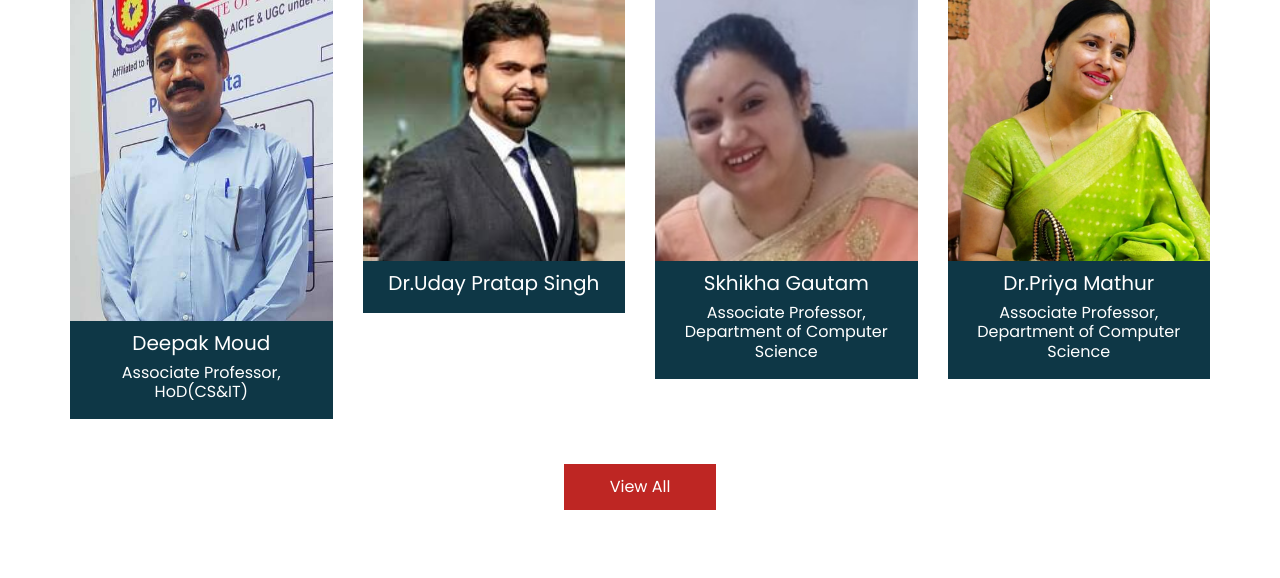
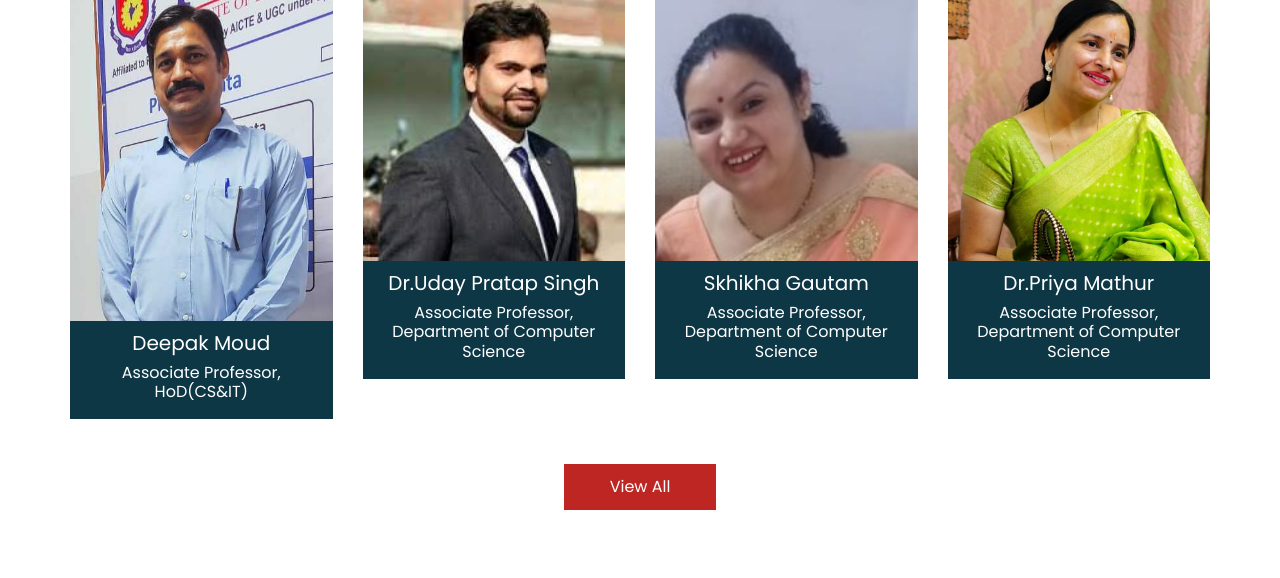
Before and after one commit to kratika602/Kratika_internship_major_project, a Flask app: page /teacher in a window 1280 px wide. Shown: the part 281-859 px from the top of the page. Run offline with Flask 2, Linux system fonts and the light colour scheme; some libraries are stand-ins or nearby versions.

Commit message:
Update teacher.html

```diff
--- a/templates/teacher.html
+++ b/templates/teacher.html
@@ -125,7 +125,7 @@
                 Dr.Uday Pratap Singh
               </h5>
               <h6>
-
+                Associate Professor, Department of Computer Science
               </h6>
             </div>
           </div>
```
